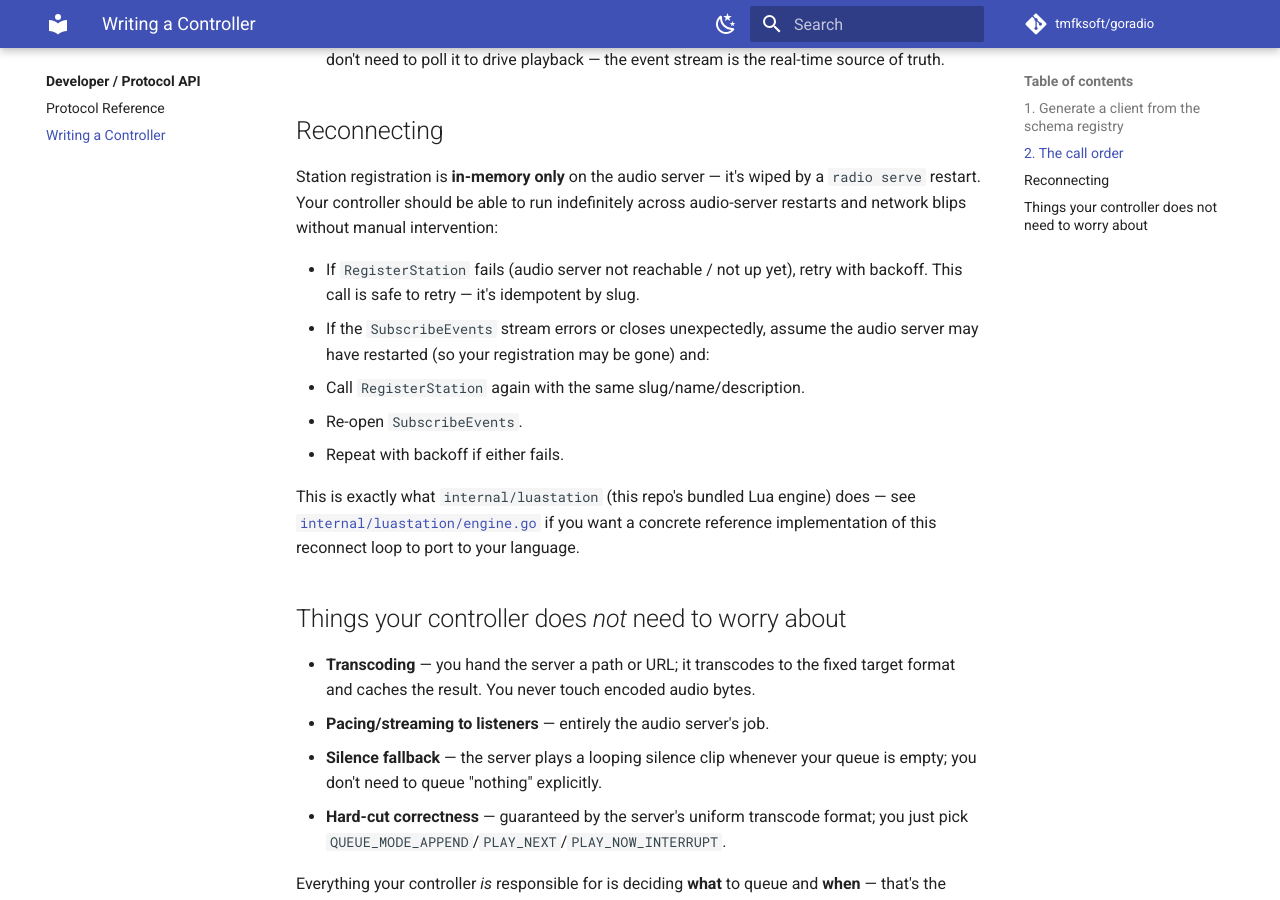
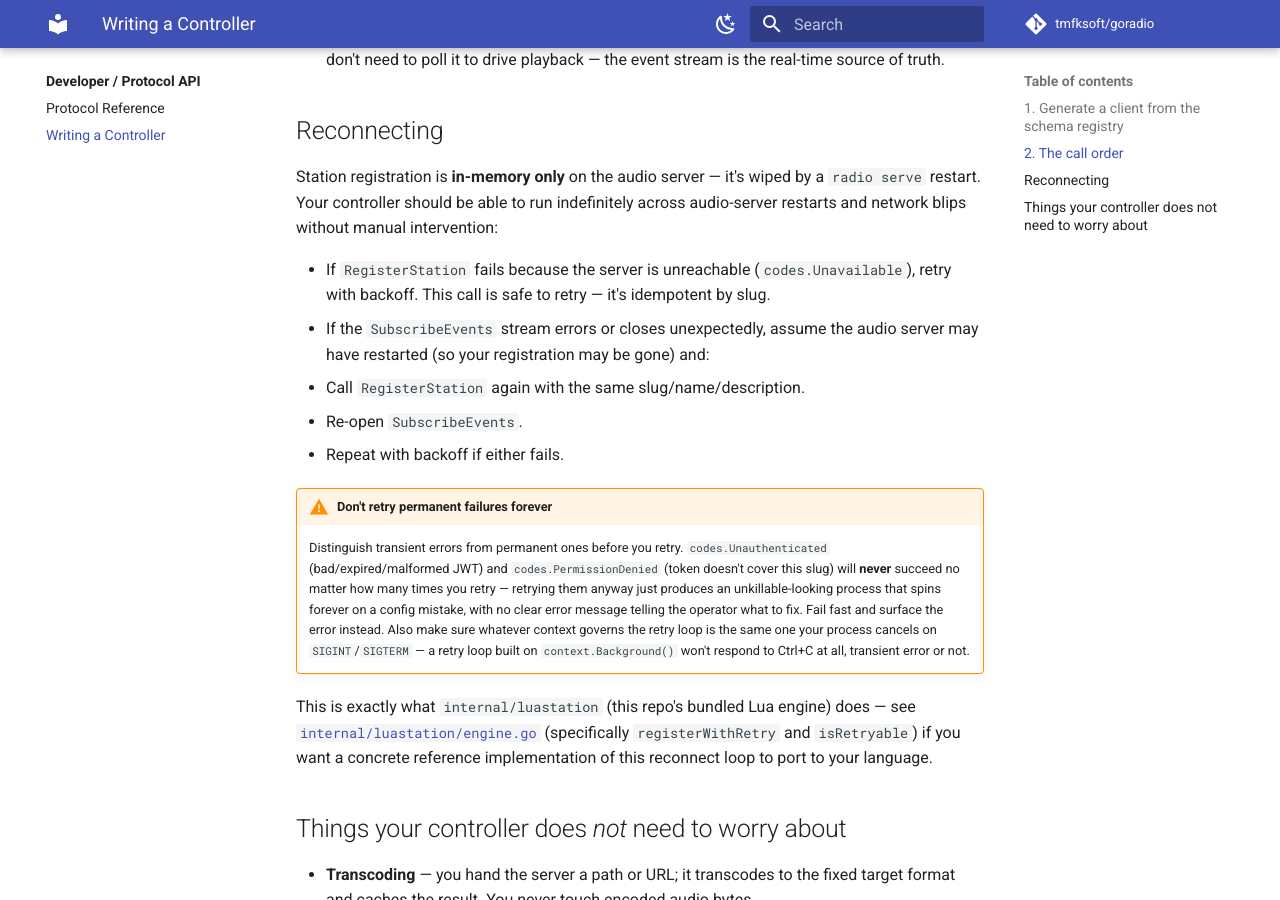
Before and after one commit to tmfksoft/goradio, an MkDocs documentation site: the page built from docs/content/developer-api/writing-a-controller.md, in a window 1280 px wide and 900 px high, scrolled down 2395 px. Built offline with MkDocs 1.6.1 and Material for MkDocs 9.7.7, drawn with Linux system fonts in a browser that asks for light colours; comment, search, counter and statistics services are not loaded.

Commit message:
Fix Lua engine hanging uninterruptibly on permanent auth failures
radio.register/queue/status issued their gRPC calls against
context.Background() instead of Run's cancellable context, so a script
stuck retrying registration was completely deaf to SIGINT/SIGTERM --
Ctrl+C did nothing.

Compounding it, registerWithRetry retried on every error, including
permanent ones (malformed/expired JWT, wrong slug) that can never
succeed no matter how many times you retry. A bad token in station.yaml
produced an unkillable-looking process instead of a clear error.

Fixed both: the Lua-facing RPC calls now derive from Engine.ctx, and
registerWithRetry fails fast on Unauthenticated/PermissionDenied/
InvalidArgument instead of retrying them.

Co-Authored-By: Claude Sonnet 5 <noreply@anthropic.com>

```diff
--- a/docs/content/developer-api/writing-a-controller.md
+++ b/docs/content/developer-api/writing-a-controller.md
@@ -96,18 +96,31 @@ wiped by a `radio serve` restart. Your controller should be able to run
 indefinitely across audio-server restarts and network blips without manual
 intervention:
 
-- If `RegisterStation` fails (audio server not reachable / not up yet),
-  retry with backoff. This call is safe to retry — it's idempotent by slug.
+- If `RegisterStation` fails because the server is unreachable
+  (`codes.Unavailable`), retry with backoff. This call is safe to retry —
+  it's idempotent by slug.
 - If the `SubscribeEvents` stream errors or closes unexpectedly, assume the
   audio server may have restarted (so your registration may be gone) and:
   1. Call `RegisterStation` again with the same slug/name/description.
   2. Re-open `SubscribeEvents`.
   3. Repeat with backoff if either fails.
 
+!!! warning "Don't retry permanent failures forever"
+    Distinguish transient errors from permanent ones before you retry.
+    `codes.Unauthenticated` (bad/expired/malformed JWT) and
+    `codes.PermissionDenied` (token doesn't cover this slug) will **never**
+    succeed no matter how many times you retry — retrying them anyway just
+    produces an unkillable-looking process that spins forever on a config
+    mistake, with no clear error message telling the operator what to fix.
+    Fail fast and surface the error instead. Also make sure whatever
+    context governs the retry loop is the same one your process cancels on
+    `SIGINT`/`SIGTERM` — a retry loop built on `context.Background()`
+    won't respond to Ctrl+C at all, transient error or not.
+
 This is exactly what `internal/luastation` (this repo's bundled Lua engine)
 does — see [`internal/luastation/engine.go`](https://github.com/tmfksoft/goradio/blob/main/internal/luastation/engine.go)
-if you want a concrete reference implementation of this reconnect loop to
-port to your language.
+(specifically `registerWithRetry` and `isRetryable`) if you want a concrete
+reference implementation of this reconnect loop to port to your language.
 
 ## Things your controller does *not* need to worry about
 
```
Also changed, not shown: docs/content/lua-api/register-queue-status.md (+8 -3 lines), 2 other files.
